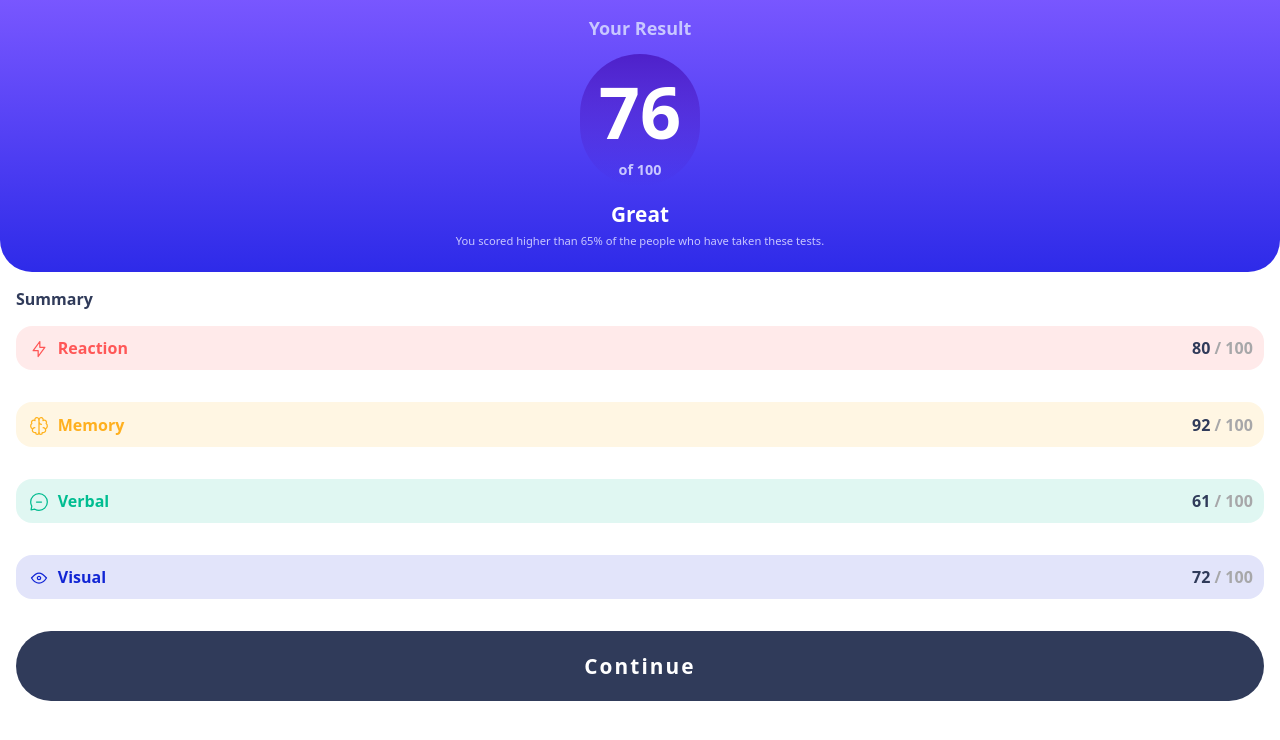
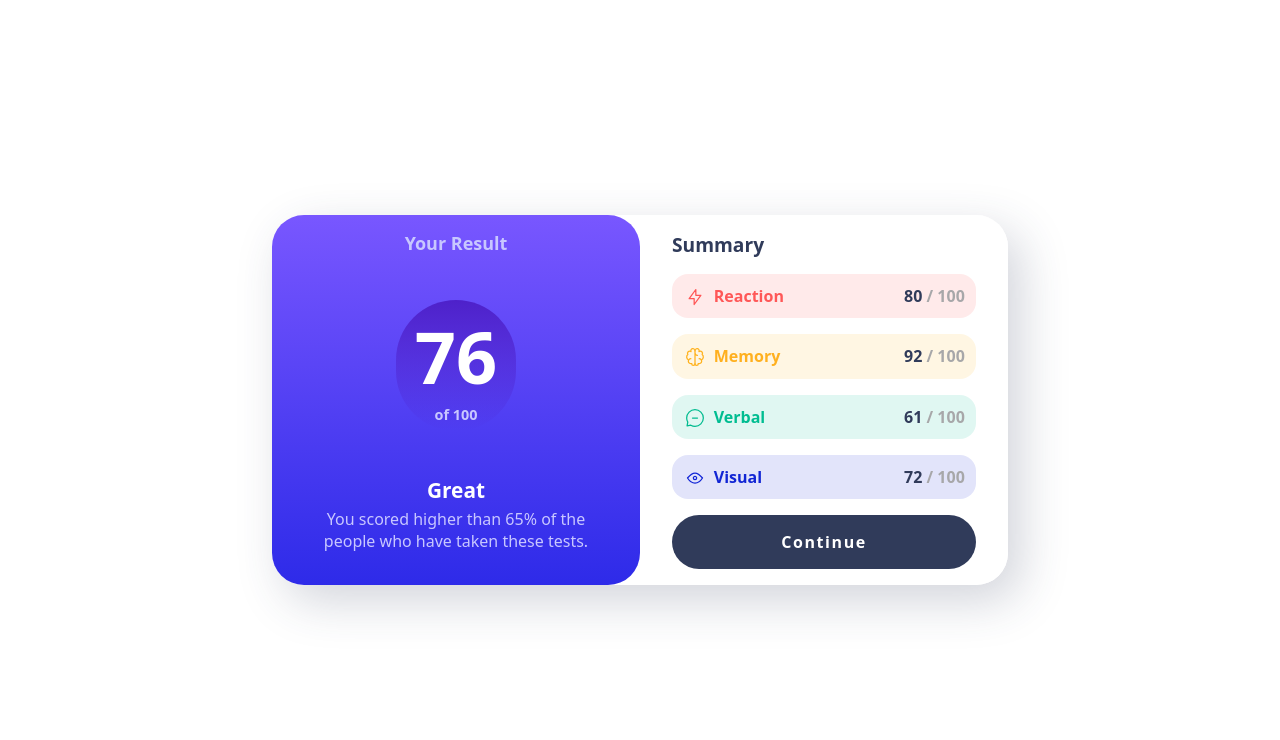
Before and after one commit to burningm00n/summary, a plain HTML site: page index.html in a window 1280 px wide. Drawn offline with Linux system fonts and the light colour scheme.

Commit message:
laptop version

```diff
--- a/assets/css/general.css
+++ b/assets/css/general.css
@@ -115,6 +115,7 @@ p.score{
     font-size: 1.3rem;
     border-radius: 2em;
     letter-spacing: .1em;
+    cursor: pointer;
 }
 
 .continue-button:hover{
--- a/assets/css/responsive.css
+++ b/assets/css/responsive.css
@@ -0,0 +1,63 @@
+/* tablets */
+@media screen and (min-width: 768px) {
+    .result-remark{
+        font-size: 1rem;
+    }
+}
+
+/* laptops */
+@media screen and (min-width: 1024px) {
+    body{
+        background-color: white;
+        min-height: 100vh;
+        display: flex;
+        flex-direction: column;
+        padding: 1em;
+        justify-content: center;
+        align-items: center;
+    }
+    .container{
+        /* margin: 5rem auto; */
+        display: flex;
+        max-width: 46rem;
+        justify-content: center;
+        border-radius: 2rem;
+        box-shadow: .8rem 1rem 3rem hsla(224, 30%, 27%, 0.219);
+        /* height: 100vh; */
+    }
+    .result-flex-container{
+        border-radius: 2rem;
+        flex: 1;
+        padding: 1em 2em;
+    }
+    .summary-flex-container{
+        border-radius: 0 2rem 2rem 0;
+        flex: 1;
+        padding: 1em 2em;
+        /* max-width: 46rem; */
+    }
+    .headings{
+        font-size: 1.2rem;
+    }
+
+    .summaryscore-flex-container{
+        margin-bottom: 0;
+    }
+
+    .summaryscore-flex-container div{
+        margin-bottom: 1em;
+    }
+    .continue-button{
+        font-size: 1rem;
+        /* padding: 0.5em; */
+    }
+    header{
+        display: flex;
+        flex-direction: column;
+        gap: 1.9em;
+    }
+    .total-result{
+        /* width: 12rem; */
+        margin-inline: auto;
+    }
+}
```
